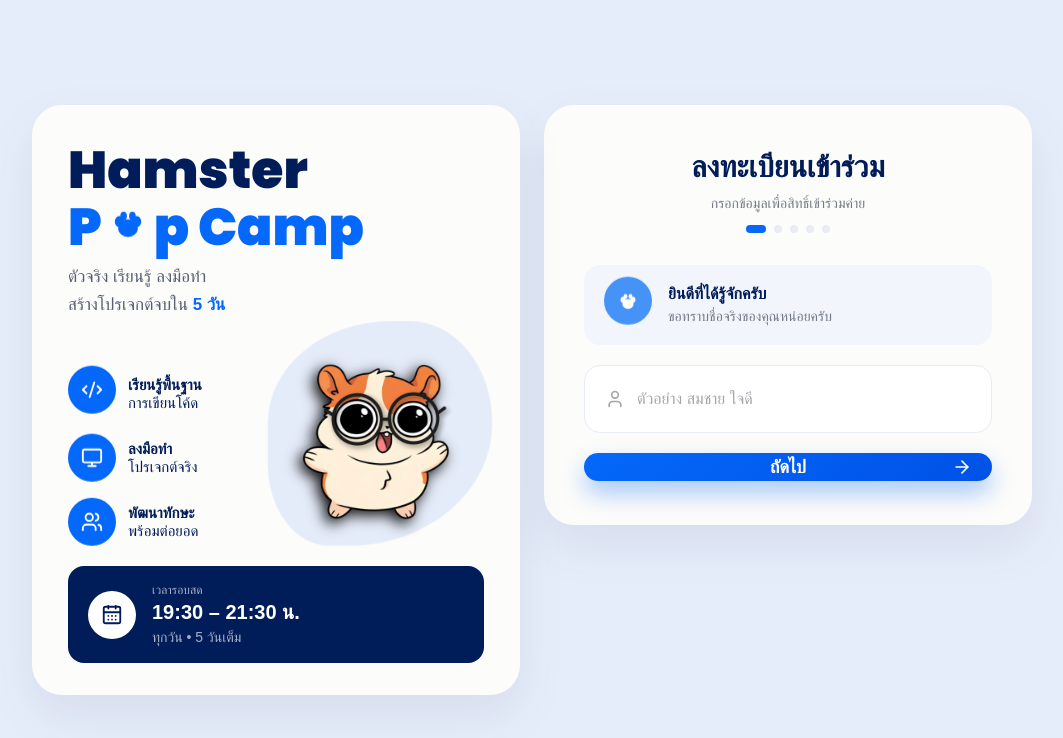
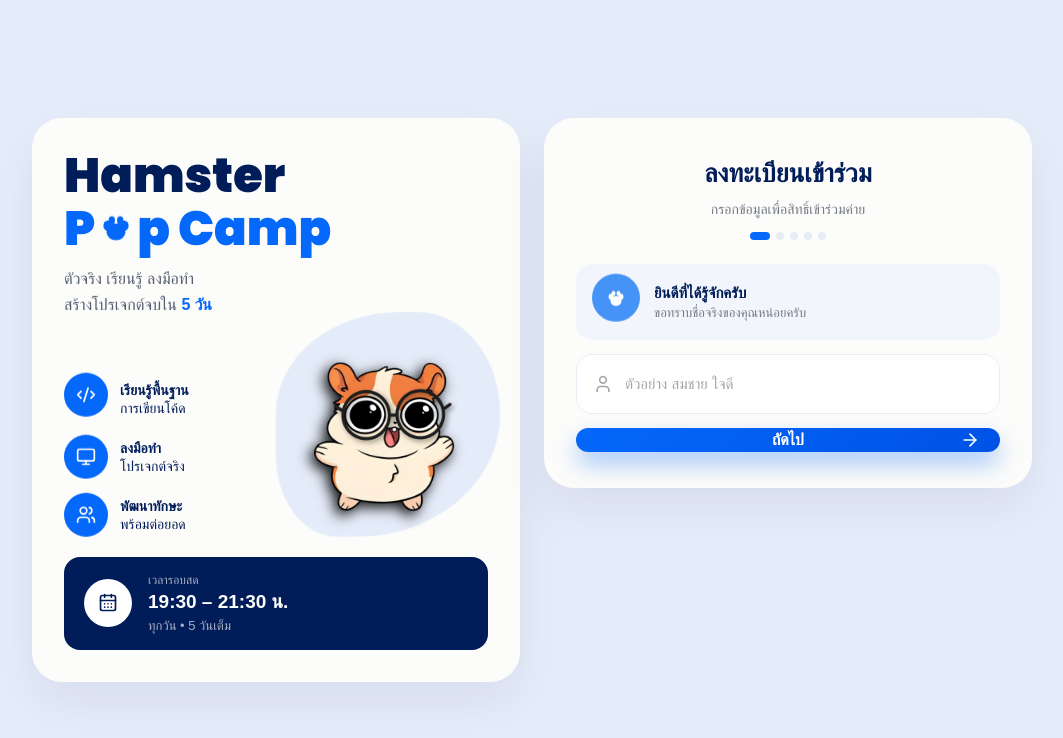
Before and after one commit to k-duckkub/wed2, a Next.js app: page /register in a window 1280 px wide. Shown: the top 738 px of the page, without its empty margins (108-1171 px from the left). Built offline with nearby package versions, Linux system fonts and the light colour scheme; a web font is replaced by a local one.

Commit message:
fix: compact spacing in both cards, no more stretched look
https://claude.ai/code/session_01JiEQM6DCin4fSWbAVDwrV4

```diff
--- a/src/components/register/HeroCard.tsx
+++ b/src/components/register/HeroCard.tsx
@@ -7,98 +7,69 @@ interface HeroCardProps {
 }
 
 const features = [
-  { icon: <Code2 size={22} className="text-white" />, line1: "เรียนรู้พื้นฐาน", line2: "การเขียนโค้ด", floatClass: "animate-icon-float" },
-  { icon: <Monitor size={22} className="text-white" />, line1: "ลงมือทำ", line2: "โปรเจกต์จริง", floatClass: "animate-icon-float-1" },
-  { icon: <Users size={22} className="text-white" />, line1: "พัฒนาทักษะ", line2: "พร้อมต่อยอด", floatClass: "animate-icon-float-2" },
+  { icon: <Code2 size={20} className="text-white" />, line1: "เรียนรู้พื้นฐาน", line2: "การเขียนโค้ด", floatClass: "animate-icon-float" },
+  { icon: <Monitor size={20} className="text-white" />, line1: "ลงมือทำ", line2: "โปรเจกต์จริง", floatClass: "animate-icon-float-1" },
+  { icon: <Users size={20} className="text-white" />, line1: "พัฒนาทักษะ", line2: "พร้อมต่อยอด", floatClass: "animate-icon-float-2" },
 ];
 
 export default function HeroCard({ hamsterRef }: HeroCardProps) {
   return (
     <div
-      className="flex flex-col rounded-[30px] relative overflow-hidden"
+      className="flex flex-col rounded-[30px]"
       style={{
         background: "var(--card-bg)",
         boxShadow: "0 20px 50px rgba(20,40,90,0.08)",
-        padding: "36px 36px 32px 36px",
+        padding: "32px",
       }}
     >
       {/* Title */}
-      <div className="mb-2">
-        <h1
-          style={{
-            fontFamily: "var(--font-poppins), Poppins, sans-serif",
-            fontWeight: 900,
-            color: "var(--ink)",
-            fontSize: 52,
-            lineHeight: 1.1,
-          }}
-        >
+      <div style={{ marginBottom: 10 }}>
+        <h1 style={{ fontFamily: "var(--font-poppins),Poppins,sans-serif", fontWeight: 900, color: "var(--ink)", fontSize: 48, lineHeight: 1.1, margin: 0 }}>
           Hamster
         </h1>
-        <h1
-          className="flex items-center gap-1"
-          style={{
-            fontFamily: "var(--font-poppins), Poppins, sans-serif",
-            fontWeight: 900,
-            color: "var(--primary)",
-            fontSize: 52,
-            lineHeight: 1.1,
-          }}
-        >
-          <span>P</span>
-          <PawIcon />
-          <span>p Camp</span>
+        <h1 className="flex items-center" style={{ fontFamily: "var(--font-poppins),Poppins,sans-serif", fontWeight: 900, color: "var(--primary)", fontSize: 48, lineHeight: 1.1, margin: 0 }}>
+          <span>P</span><PawIcon /><span>p Camp</span>
         </h1>
       </div>
 
       {/* Subtitle */}
-      <p className="leading-relaxed mb-5" style={{ color: "var(--text-slate)", fontSize: 17 }}>
+      <p style={{ color: "var(--text-slate)", fontSize: 16, lineHeight: 1.6, marginBottom: 20 }}>
         ตัวจริง เรียนรู้ ลงมือทำ<br />
-        สร้างโปรเจกต์จบใน{" "}
-        <span style={{ color: "var(--primary)", fontWeight: 700 }}>5 วัน</span>
+        สร้างโปรเจกต์จบใน <span style={{ color: "var(--primary)", fontWeight: 700 }}>5 วัน</span>
       </p>
 
-      {/* Features + Hamster row */}
-      <div className="flex items-end gap-2 mb-5">
-        {/* Feature list */}
-        <div className="flex flex-col gap-4 flex-1">
+      {/* Features + Hamster */}
+      <div className="flex items-end" style={{ gap: 8, marginBottom: 20 }}>
+        <div className="flex flex-col" style={{ gap: 14, flex: 1 }}>
           {features.map((f, i) => (
-            <div key={i} className="flex items-center gap-3">
+            <div key={i} className="flex items-center" style={{ gap: 12 }}>
               <div
-                className={`flex-shrink-0 w-12 h-12 rounded-full flex items-center justify-center ${f.floatClass}`}
-                style={{ background: "var(--primary)" }}
+                className={`rounded-full flex items-center justify-center ${f.floatClass}`}
+                style={{ width: 44, height: 44, background: "var(--primary)", flexShrink: 0 }}
               >
                 {f.icon}
               </div>
               <div>
-                <div className="font-semibold leading-tight" style={{ color: "var(--ink)", fontSize: 15 }}>{f.line1}</div>
-                <div className="leading-tight" style={{ color: "var(--ink)", fontSize: 15 }}>{f.line2}</div>
+                <div style={{ fontWeight: 600, fontSize: 14, color: "var(--ink)", lineHeight: 1.3 }}>{f.line1}</div>
+                <div style={{ fontSize: 14, color: "var(--ink)", lineHeight: 1.3 }}>{f.line2}</div>
               </div>
             </div>
           ))}
         </div>
-
-        {/* Hamster */}
-        <div className="flex-shrink-0 w-52">
+        <div style={{ flexShrink: 0, width: 200 }}>
           <HamsterMascot ref={hamsterRef} />
         </div>
       </div>
 
       {/* Schedule box */}
-      <div
-        className="rounded-2xl px-5 py-4 flex items-center gap-4"
-        style={{ background: "var(--ink)" }}
-      >
-        <div
-          className="w-12 h-12 rounded-full flex-shrink-0 flex items-center justify-center"
-          style={{ background: "var(--white)" }}
-        >
-          <CalendarDays size={22} style={{ color: "var(--ink)" }} />
+      <div className="flex items-center" style={{ background: "var(--ink)", borderRadius: 16, padding: "14px 20px", gap: 16 }}>
+        <div className="flex items-center justify-center rounded-full" style={{ width: 48, height: 48, background: "var(--white)", flexShrink: 0 }}>
+          <CalendarDays size={20} style={{ color: "var(--ink)" }} />
         </div>
         <div>
-          <p className="text-xs mb-0.5" style={{ color: "rgba(255,255,255,0.65)" }}>เวลารอบสด</p>
-          <p className="font-bold leading-tight" style={{ color: "var(--white)", fontSize: 20 }}>19:30 – 21:30 น.</p>
-          <p className="text-sm mt-0.5" style={{ color: "rgba(255,255,255,0.65)" }}>ทุกวัน • 5 วันเต็ม</p>
+          <p style={{ color: "rgba(255,255,255,0.65)", fontSize: 12, margin: 0 }}>เวลารอบสด</p>
+          <p style={{ color: "var(--white)", fontSize: 19, fontWeight: 700, margin: "2px 0 0", lineHeight: 1.2 }}>19:30 – 21:30 น.</p>
+          <p style={{ color: "rgba(255,255,255,0.65)", fontSize: 13, margin: "2px 0 0" }}>ทุกวัน • 5 วันเต็ม</p>
         </div>
       </div>
     </div>
@@ -107,12 +78,8 @@ export default function HeroCard({ hamsterRef }: HeroCardProps) {
 
 function PawIcon() {
   return (
-    <svg
-      width="44" height="44" viewBox="0 0 40 40" fill="none"
-      xmlns="http://www.w3.org/2000/svg"
-      className="inline-block -mb-1 animate-icon-float"
-      aria-hidden
-    >
+    <svg width="42" height="42" viewBox="0 0 40 40" fill="none" xmlns="http://www.w3.org/2000/svg"
+      className="inline-block animate-icon-float" style={{ marginBottom: -4 }} aria-hidden>
       <ellipse cx="20" cy="24" rx="9" ry="8" fill="#0468FA" />
       <ellipse cx="12" cy="18" rx="4" ry="5" fill="#0468FA" />
       <ellipse cx="28" cy="18" rx="4" ry="5" fill="#0468FA" />
--- a/src/components/register/RegisterWizard.tsx
+++ b/src/components/register/RegisterWizard.tsx
@@ -160,15 +160,15 @@ export default function RegisterWizard({ hamsterRef }: RegisterWizardProps) {
       style={{
         background: "var(--card-bg)",
         boxShadow: "0 20px 50px rgba(20,40,90,0.08)",
-        padding: "44px 40px",
+        padding: "36px 32px",
       }}
     >
       {/* Static header */}
-      <div className="text-center mb-8">
-        <h2 className="text-3xl font-bold mb-2" style={{ color: "var(--ink)" }}>ลงทะเบียนเข้าร่วม</h2>
-        <p className="text-sm" style={{ color: "var(--text-muted)" }}>กรอกข้อมูลเพื่อสิทธิ์เข้าร่วมค่าย</p>
+      <div className="text-center" style={{ marginBottom: 24 }}>
+        <h2 style={{ color: "var(--ink)", fontWeight: 700, fontSize: 26, marginBottom: 6 }}>ลงทะเบียนเข้าร่วม</h2>
+        <p style={{ color: "var(--text-muted)", fontSize: 14, margin: 0 }}>กรอกข้อมูลเพื่อสิทธิ์เข้าร่วมค่าย</p>
         {/* Step dots */}
-        <div className="flex justify-center gap-2 mt-3">
+        <div className="flex justify-center" style={{ gap: 6, marginTop: 12 }}>
           {STEPS.map((_, i) => (
             <div
               key={i}
@@ -185,8 +185,9 @@ export default function RegisterWizard({ hamsterRef }: RegisterWizardProps) {
 
       {/* Animated content */}
       <div
-        className="flex flex-col gap-5 transition-all duration-200"
+        className="flex flex-col transition-all duration-200"
         style={{
+          gap: 14,
           opacity: animating ? 0 : 1,
           transform: animating
             ? slideDir === "out" ? "translateY(-12px)" : "translateY(12px)"
@@ -195,20 +196,20 @@ export default function RegisterWizard({ hamsterRef }: RegisterWizardProps) {
       >
         {/* Info bubble */}
         <div
-          className="flex items-center gap-4 rounded-2xl px-5 py-4"
-          style={{ background: "var(--info-bg)" }}
+          className="flex items-center rounded-2xl"
+          style={{ background: "var(--info-bg)", padding: "14px 16px", gap: 14 }}
         >
           <div
-            className="w-12 h-12 rounded-full flex-shrink-0 flex items-center justify-center animate-icon-float"
-            style={{ background: "var(--paw-blue)" }}
+            className="rounded-full flex-shrink-0 flex items-center justify-center animate-icon-float"
+            style={{ width: 48, height: 48, background: "var(--paw-blue)" }}
           >
             <PawSVG />
           </div>
           <div>
-            <p className="font-bold text-base leading-snug" style={{ color: "var(--ink)" }}>
+            <p style={{ fontWeight: 700, fontSize: 15, color: "var(--ink)", margin: 0, lineHeight: 1.3 }}>
               {current.infoTitle}
             </p>
-            <p className="text-sm leading-snug mt-0.5" style={{ color: "var(--text-muted)" }}>
+            <p style={{ fontSize: 13, color: "var(--text-muted)", margin: "3px 0 0", lineHeight: 1.3 }}>
               {current.infoSub}
             </p>
           </div>
@@ -216,11 +217,13 @@ export default function RegisterWizard({ hamsterRef }: RegisterWizardProps) {
 
         {/* Input */}
         <div
-          className="flex items-center gap-3 rounded-2xl px-5 transition-all duration-200"
+          className="flex items-center rounded-2xl transition-all duration-200"
           style={{
             background: "var(--white)",
             border: "1.5px solid var(--border)",
-            height: 68,
+            height: 60,
+            padding: "0 16px",
+            gap: 12,
           }}
           onFocus={(e) => {
             (e.currentTarget as HTMLElement).style.boxShadow = "0 0 0 4px rgba(4,104,250,0.12)";
@@ -231,8 +234,8 @@ export default function RegisterWizard({ hamsterRef }: RegisterWizardProps) {
         >
           <current.InputIcon size={20} style={{ color: "var(--placeholder)", flexShrink: 0 }} />
           <input
-            className="flex-1 text-base outline-none bg-transparent"
-            style={{ color: "var(--ink)" }}
+            className="flex-1 outline-none bg-transparent"
+            style={{ color: "var(--ink)", fontSize: 15 }}
             type={current.type}
             placeholder={current.placeholder}
             value={formData[current.field]}
@@ -248,16 +251,17 @@ export default function RegisterWizard({ hamsterRef }: RegisterWizardProps) {
         {step < 4 ? (
           <NextButton onClick={goNext} />
         ) : (
-          <div className="flex gap-3">
+          <div className="flex" style={{ gap: 10 }}>
             <button
               onClick={goSkip}
-              className="flex-1 text-base font-semibold transition-all duration-150 active:scale-95"
+              className="flex-1 font-semibold transition-all duration-150 active:scale-95"
               style={{
                 borderRadius: 9999,
-                height: 68,
+                height: 60,
                 border: "2px solid var(--border)",
                 color: "var(--text-slate)",
                 background: "transparent",
+                fontSize: 15,
               }}
             >
               ข้าม
@@ -281,10 +285,11 @@ function NextButton({ onClick, label = "ถัดไป" }: { onClick: () => voi
       onMouseLeave={() => { setHovered(false); setPressed(false); }}
       onMouseDown={() => setPressed(true)}
       onMouseUp={() => setPressed(false)}
-      className="flex items-center justify-center gap-2 text-lg font-semibold text-white transition-all duration-150 relative"
+      className="flex items-center justify-center gap-2 font-semibold text-white transition-all duration-150 relative"
       style={{
         borderRadius: 9999,
-        height: 68,
+        height: 60,
+        fontSize: 16,
         background: `linear-gradient(135deg, var(--primary) 0%, var(--primary-dark) 100%)`,
         boxShadow: hovered
           ? "0 16px 32px rgba(4,104,250,0.45)"
```
